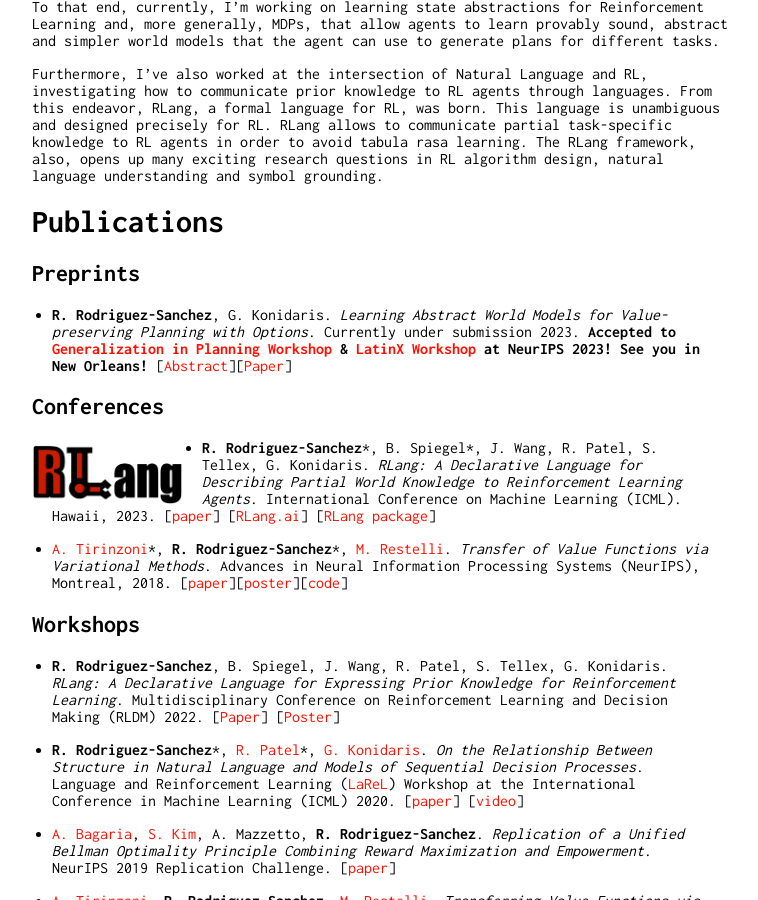
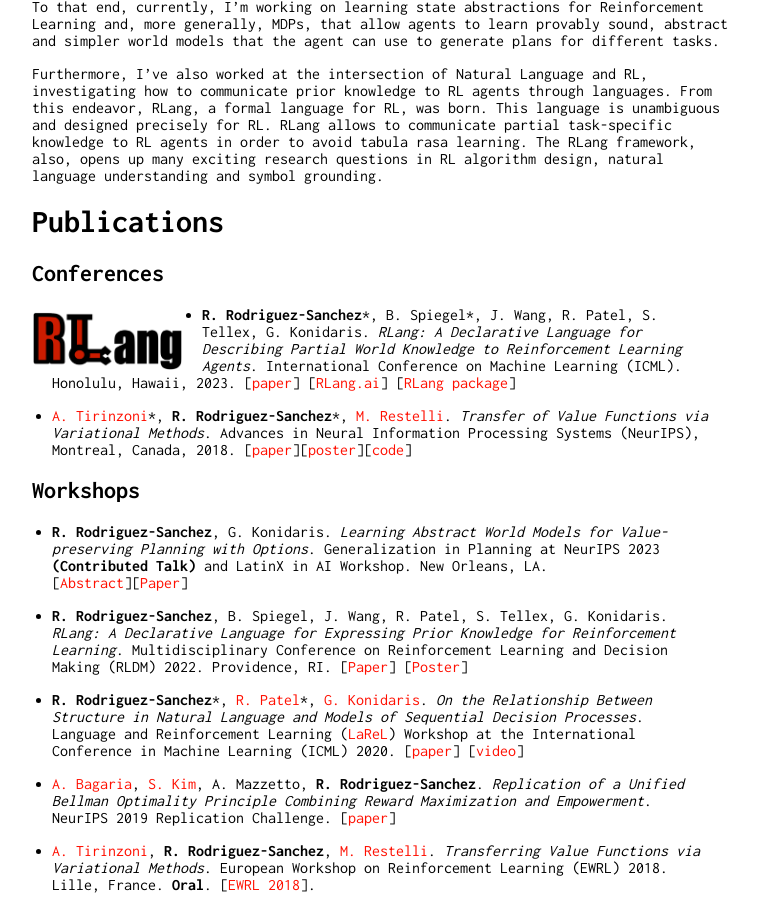
Before and after one commit to rafarodsa/rafarodsa.github.io, a Jekyll site: the page built from index.md, in a window 1280 px wide and 900 px high, scrolled down 500 px. Shown: the whole window, without its empty margins (258-1016 px from the left). Built offline with Jekyll 4.4.1, drawn with Linux system fonts in a browser that asks for light colours; part of the change alters nothing that is shown.

Commit message:
updated workshop pub

```diff
--- a/index.md
+++ b/index.md
@@ -23,9 +23,16 @@ Furthermore, I've also worked at the intersection of Natural Language and RL, in
 
 # Publications
 
-## **Preprints**
+## **Conferences**
+<img class="paper-picture" src="/rlang_logo.png">
+- **R. Rodriguez-Sanchez**\*, B. Spiegel\*, J. Wang, R. Patel, S. Tellex, G. Konidaris. *RLang: A Declarative Language for Describing Partial World Knowledge to Reinforcement Learning Agents*. International Conference on Machine Learning (ICML). Honolulu, Hawaii, 2023. [[paper](https://arxiv.org/abs/2208.06448)] [[RLang.ai](http://rlang.ai)] [[RLang package](https://github.com/brownirl/rlang)]
 
-- **R. Rodriguez-Sanchez**, G. Konidaris. *Learning Abstract World Models for Value-preserving Planning with Options*. Currently under submission 2023. **Accepted to [Generalization in Planning Workshop](https://aair-lab.github.io/genplan23/) & [LatinX Workshop](https://www.latinxinai.org/neurips-2023#:~:text=LatinX%20in%20AI%20Research%20at,Information%20Processing%20Systems%20(NeurIPS).) at NeurIPS 2023! See you in New Orleans!** [<a href="#" onclick="toggleExpand()">Abstract</a>][[Paper](/genplan2023.pdf)]
+- [A. Tirinzoni](https://andreatirinzoni.github.io)\*, **R. Rodriguez-Sanchez**\*, [M. Restelli](https://restelli.faculty.polimi.it/MyWebSite/index.shtml). *Transfer of Value Functions via Variational Methods*. Advances in Neural Information Processing Systems (NeurIPS), Montreal, Canada, 2018. [[paper](/tirinzoni2018transfer.pdf)][[poster](/nips2018_poster_transfer.pdf)][[code](https://github.com/AndreaTirinzoni/variational-transfer-rl)]
+
+## **Workshops**
+
+- **R. Rodriguez-Sanchez**, G. Konidaris. *Learning Abstract World Models for Value-preserving Planning with Options*. Generalization in Planning at NeurIPS 2023 **(Contributed Talk)** and LatinX in AI Workshop. New Orleans, LA.
+[<a href="#" onclick="toggleExpand()">Abstract</a>][[Paper](/genplan2023.pdf)]
 
 <div class="expandable-content" id="expandable-content" style="display: none;">
     General-purpose agents require fine-grained controls and rich sensory inputs to perform a wide range of tasks. However, this complexity often leads to intractable decision-making. Traditionally, agents are provided with task-specific action  and observation spaces to mitigate this challenge, but this reduces autonomy.
@@ -41,15 +48,7 @@ function toggleExpand() {
 }
 </script>
 
-## **Conferences**
-<img class="paper-picture" src="/rlang_logo.png">
-- **R. Rodriguez-Sanchez**\*, B. Spiegel\*, J. Wang, R. Patel, S. Tellex, G. Konidaris. *RLang: A Declarative Language for Describing Partial World Knowledge to Reinforcement Learning Agents*. International Conference on Machine Learning (ICML). Hawaii, 2023. [[paper](https://arxiv.org/abs/2208.06448)] [[RLang.ai](http://rlang.ai)] [[RLang package](https://github.com/brownirl/rlang)]
-
-- [A. Tirinzoni](https://andreatirinzoni.github.io)\*, **R. Rodriguez-Sanchez**\*, [M. Restelli](https://restelli.faculty.polimi.it/MyWebSite/index.shtml). *Transfer of Value Functions via Variational Methods*. Advances in Neural Information Processing Systems (NeurIPS), Montreal, 2018. [[paper](/tirinzoni2018transfer.pdf)][[poster](/nips2018_poster_transfer.pdf)][[code](https://github.com/AndreaTirinzoni/variational-transfer-rl)]
-
-## **Workshops**
-
-- **R. Rodriguez-Sanchez**, B. Spiegel, J. Wang, R. Patel, S. Tellex, G. Konidaris. *RLang: A Declarative Language for Expressing Prior Knowledge for Reinforcement Learning*. Multidisciplinary Conference on Reinforcement Learning and Decision Making (RLDM) 2022.
+- **R. Rodriguez-Sanchez**, B. Spiegel, J. Wang, R. Patel, S. Tellex, G. Konidaris. *RLang: A Declarative Language for Expressing Prior Knowledge for Reinforcement Learning*. Multidisciplinary Conference on Reinforcement Learning and Decision Making (RLDM) 2022. Providence, RI.
 [[Paper](/rlang_rldm2022.pdf)] [[Poster](/rlang_rldm_poster.pdf)]
 
 - **R. Rodriguez-Sanchez**\*, [R. Patel](http://cs.brown.edu/people/rpatel59/)\*, [G. Konidaris](http://cs.brown.edu/people/gdk/). *On the Relationship Between Structure in Natural Language and Models of Sequential Decision Processes*. Language and Reinforcement Learning ([LaReL](https://larel-ws.github.io/accepted-papers/)) Workshop at the International Conference in Machine Learning (ICML) 2020.
```
